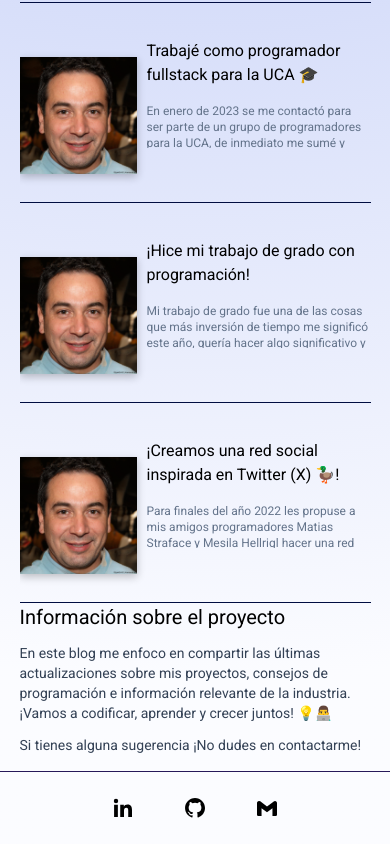
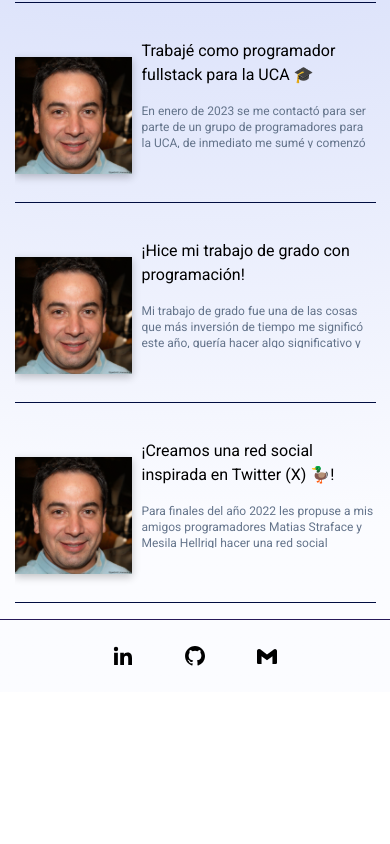
Before and after one commit to Sebastian-pz/blog, a Next.js app: page /blog in a window 390 px wide. Shown: the part 2635-3479 px from the top of the page. After the commit the page ends 3327 px from the top, so only its background shows below. Built offline with nearby package versions, Linux system fonts and the light colour scheme.

Commit message:
responsive for large screen was updated. Now we have aside info

```diff
--- a/src/app/blog/page.tsx
+++ b/src/app/blog/page.tsx
@@ -8,13 +8,13 @@ import PostNavigation from "@/components/PostsNavigation/PostNavigation";
 
 export default async function Home() {
   return (
-    <main className="home">
-      <section className="">
+    <main className="home flex justify-center gap-x-4">
+      <section className="lg:w-3/4 md:w-2/3">
         <MainPost />
         <PostNavigation />
         <Posts />
       </section>
-      <section className="">
+      <section className="lg:w-1/4 hidden lg:block mt-10">
         <MainInfo />
       </section>
     </main>
```
